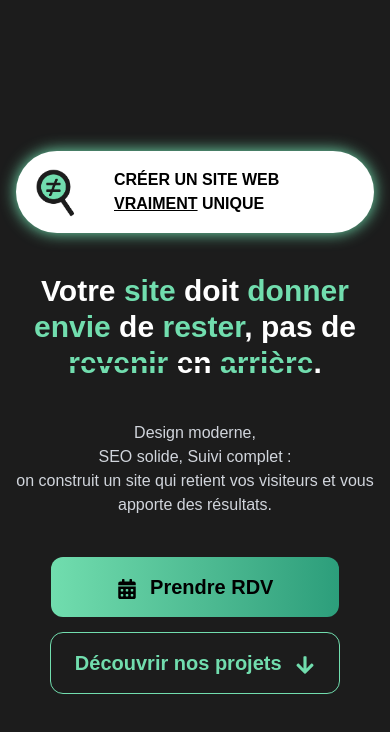
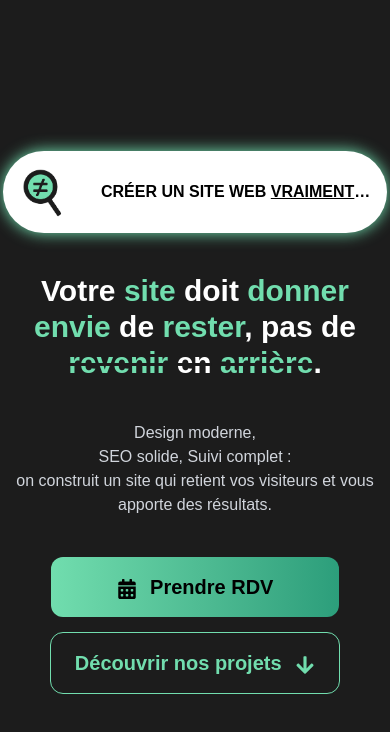
Before and after one commit to miandry-fanomezantsoa/taram-hero-section, a Next.js app: page / in a window 390 px wide. Shown: the top 732 px of the page. Built offline with nearby package versions, Linux system fonts and the light colour scheme.

Commit message:
feat: add overflow-ellipsis to bulle text

```diff
--- a/components/Bulle.tsx
+++ b/components/Bulle.tsx
@@ -10,7 +10,7 @@ export default function Bulle() {
         alt="une bulle"
         className="inline-block"
       />{" "}
-      <span className="inline-block">
+      <span className="inline-block overflow-hidden md:overflow-auto text-nowrap md:text-wrap text-ellipsis">
         Créer un site web <span className="underline">vraiment</span> unique
       </span>
     </h1>
```
